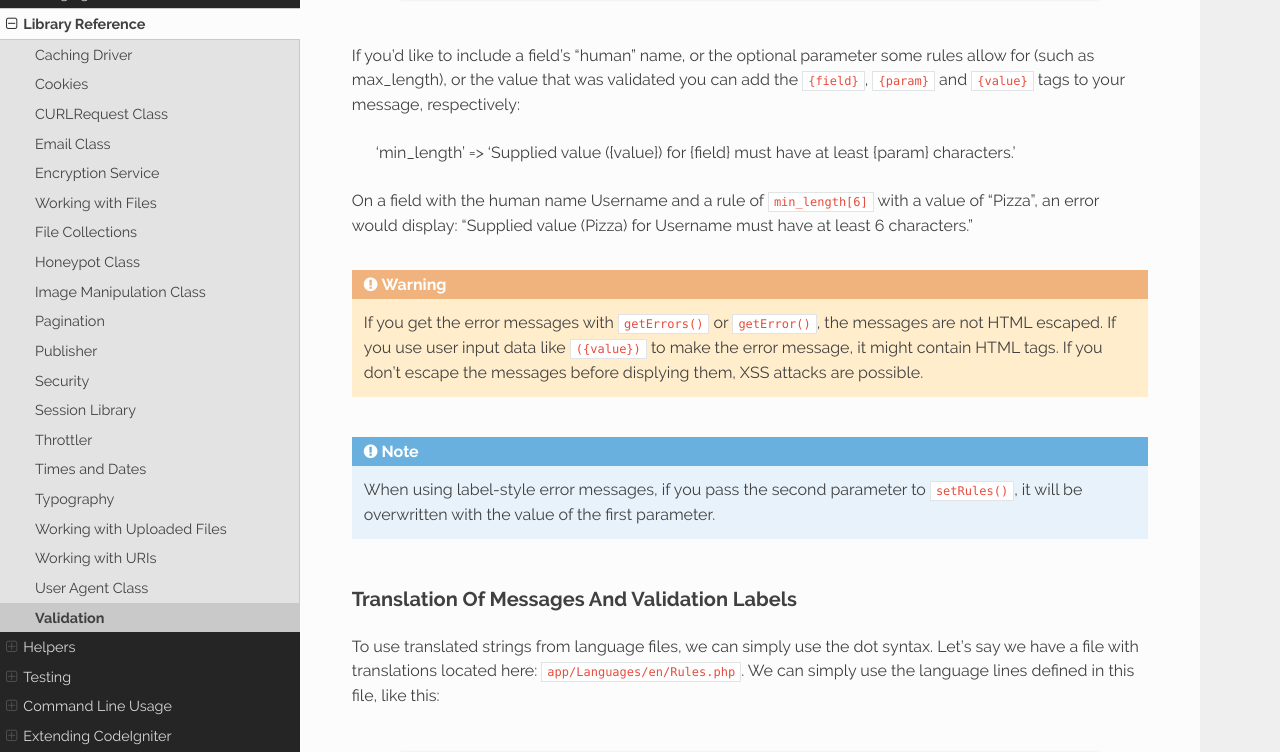
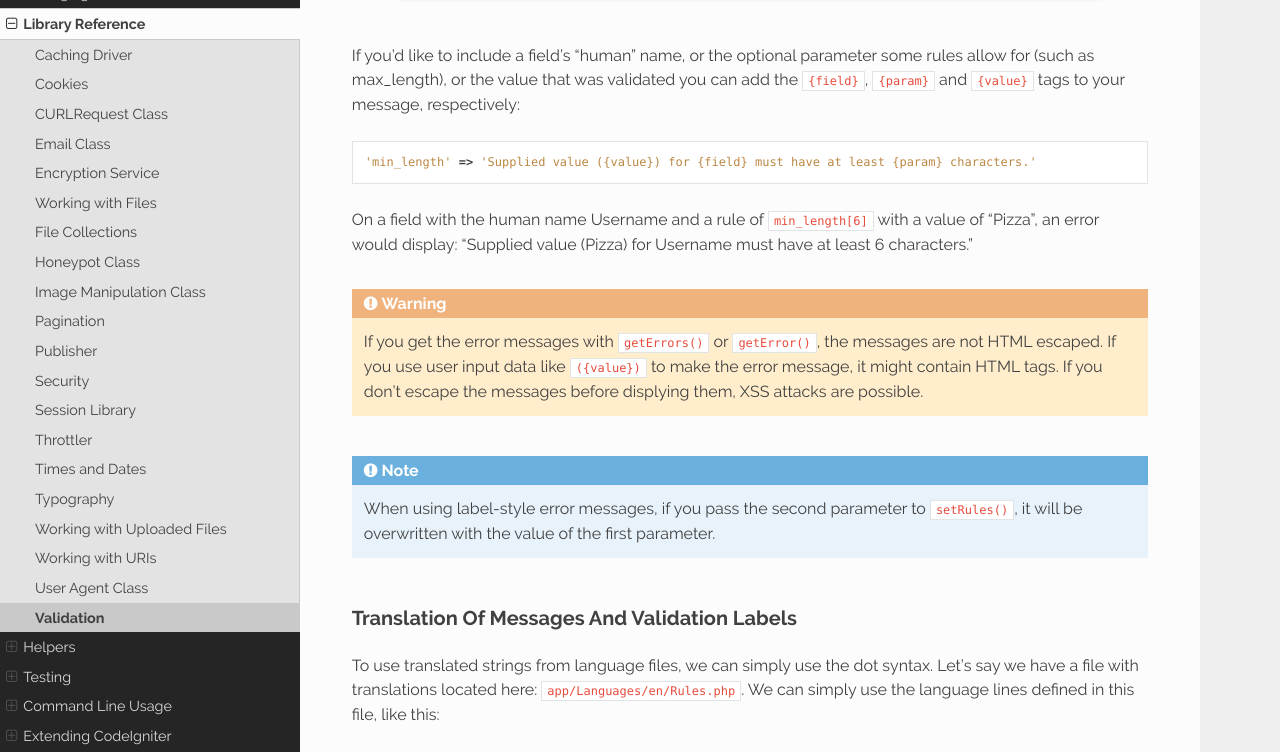
Before and after one commit to NEKOGET/ci4_user_guide_src, a Sphinx documentation site: the page built from source/libraries/validation.rst, in a window 1280 px wide and 900 px high, scrolled down 12844 px, cut to the strip 117-869 px from the top of the window. Built offline with Sphinx 7.4.7 and the Read the Docs theme 2.0.0, drawn with Linux system fonts in a browser that asks for light colours.

Commit message:
docs: fix RST format

```diff
--- a/source/libraries/validation.rst
+++ b/source/libraries/validation.rst
@@ -412,7 +412,7 @@ Or as a labeled style:
 .. literalinclude:: validation/024.php
 
 If you'd like to include a field's "human" name, or the optional parameter some rules allow for (such as max_length),
-or the value that was validated you can add the ``{field}``, ``{param}`` and ``{value}`` tags to your message, respectively:
+or the value that was validated you can add the ``{field}``, ``{param}`` and ``{value}`` tags to your message, respectively::
 
     'min_length' => 'Supplied value ({value}) for {field} must have at least {param} characters.'
 
```
